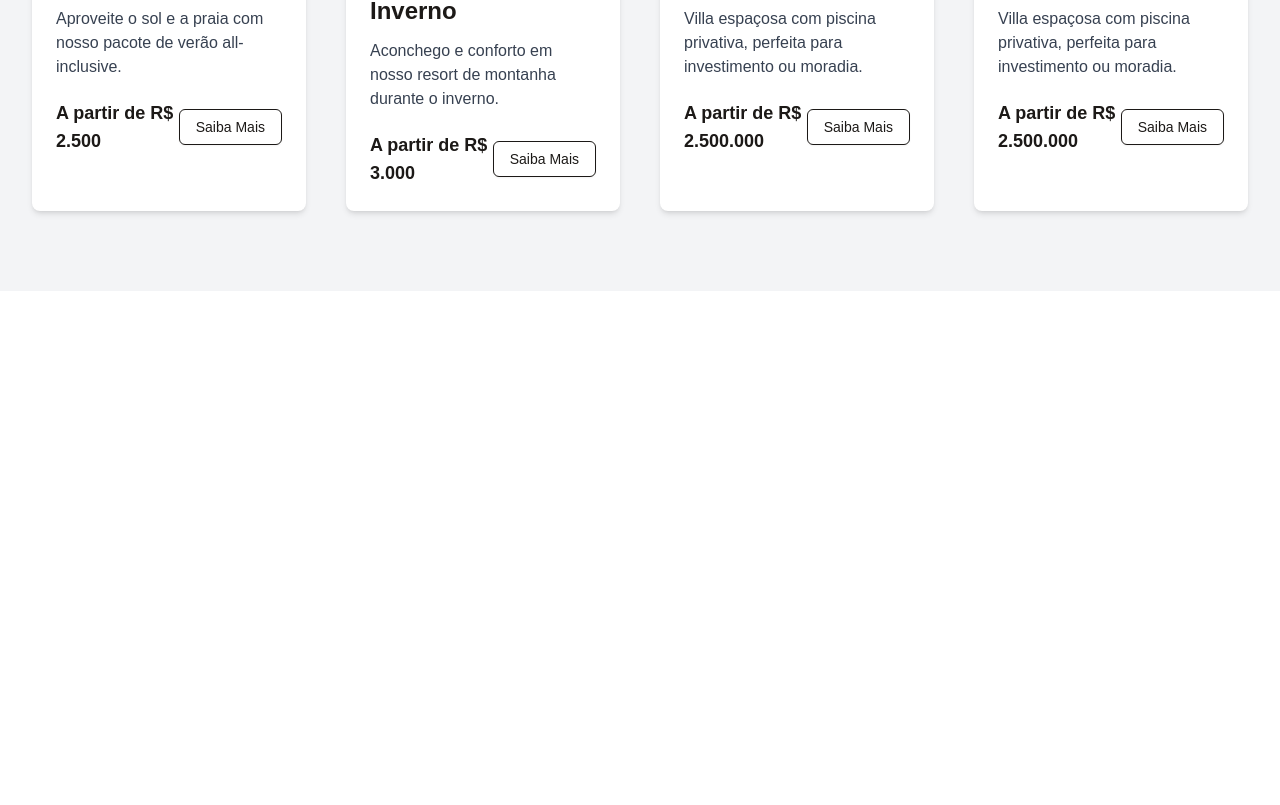
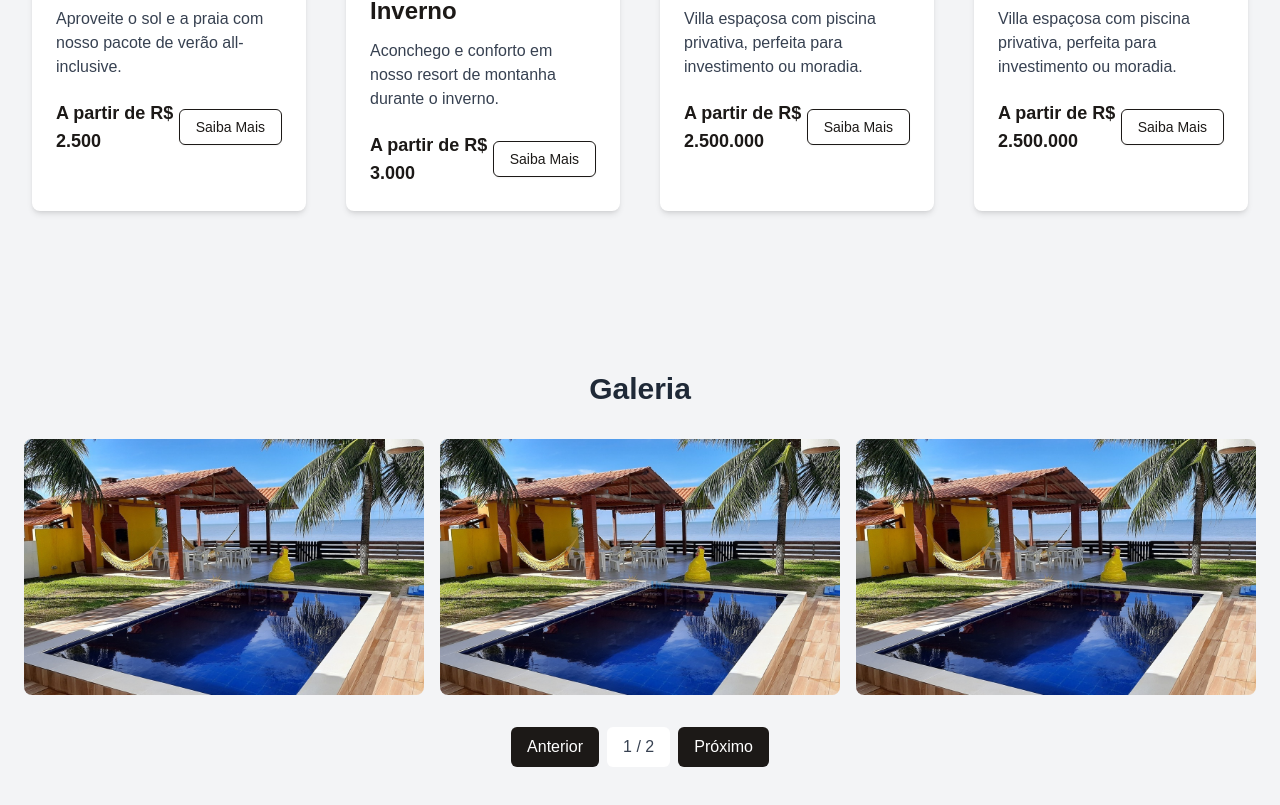
Before and after one commit to THIAGOMORGADO/web-projeto-tobehome, a Next.js app: page / in a window 1280 px wide. Shown: the part 1817-2622 px from the top of the page. Before the commit the page ends 2108 px from the top, so only its background shows below. Built offline with nearby package versions, Linux system fonts and the light colour scheme.

Commit message:
atualizando tela de Gallery

```diff
--- /dev/null
+++ b/src/app/components/Gallery/index.tsx
@@ -0,0 +1,73 @@
+"use client";
+import Image from "next/image";
+
+import Casa2 from "@/app/assets/carrousel2.jpg";
+import { useState } from "react";
+
+const images = [Casa2, Casa2, Casa2, Casa2, Casa2, Casa2];
+
+export default function GallerySection() {
+  const [currentPage, setCurrentPage] = useState(0);
+  const itemsPerPage = 3;
+
+  const handleNextPage = () => {
+    setCurrentPage(
+      (prevPage) => (prevPage + 1) % Math.ceil(images.length / itemsPerPage)
+    );
+  };
+
+  const handlePreviousPage = () => {
+    setCurrentPage(
+      (prevPage) =>
+        (prevPage - 1 + Math.ceil(images.length / itemsPerPage)) %
+        Math.ceil(images.length / itemsPerPage)
+    );
+  };
+
+  const paginatedImages = images.slice(
+    currentPage * itemsPerPage,
+    (currentPage + 1) * itemsPerPage
+  );
+  return (
+    <section className="py-20 bg-gray-100">
+      <div className="container mx-auto px-6">
+        <h2 className="text-3xl font-bold text-center text-gray-800 mb-8">
+          Galeria
+        </h2>
+        <div className="grid grid-cols-1 md:grid-cols-2 lg:grid-cols-3 gap-4">
+          {paginatedImages.map((src, index) => (
+            <div
+              key={index}
+              className="relative h-64 overflow-hidden rounded-lg"
+            >
+              <Image
+                src={src}
+                alt={`Gallery image ${index + 1}`}
+                layout="fill"
+                objectFit="cover"
+                className="transition-transform duration-300 hover:scale-110"
+              />
+            </div>
+          ))}
+        </div>
+        <div className="flex justify-center mt-8">
+          <button
+            onClick={handlePreviousPage}
+            className="px-4 py-2 mx-1 text-white bg-primary rounded-md hover:bg-primary-dark"
+          >
+            Anterior
+          </button>
+          <span className="px-4 py-2 mx-1 text-gray-700 bg-white rounded-md">
+            {currentPage + 1} / {Math.ceil(images.length / itemsPerPage)}
+          </span>
+          <button
+            onClick={handleNextPage}
+            className="px-4 py-2 mx-1 text-white bg-primary rounded-md hover:bg-primary-dark"
+          >
+            Próximo
+          </button>
+        </div>
+      </div>
+    </section>
+  );
+}
--- a/src/app/page.tsx
+++ b/src/app/page.tsx
@@ -1,5 +1,6 @@
 import Catalog from "./components/Catalogys";
 import FeaturesSection from "./components/FeatureSection";
+import GallerySection from "./components/Gallery";
 import Header from "./components/Header";
 import HeroSection from "./components/HeroSection";
 
@@ -12,6 +13,7 @@ export default function Home() {
         <HeroSection />
         <FeaturesSection />
         <Catalog />
+        <GallerySection />
       </main>
     </>
   );
```
